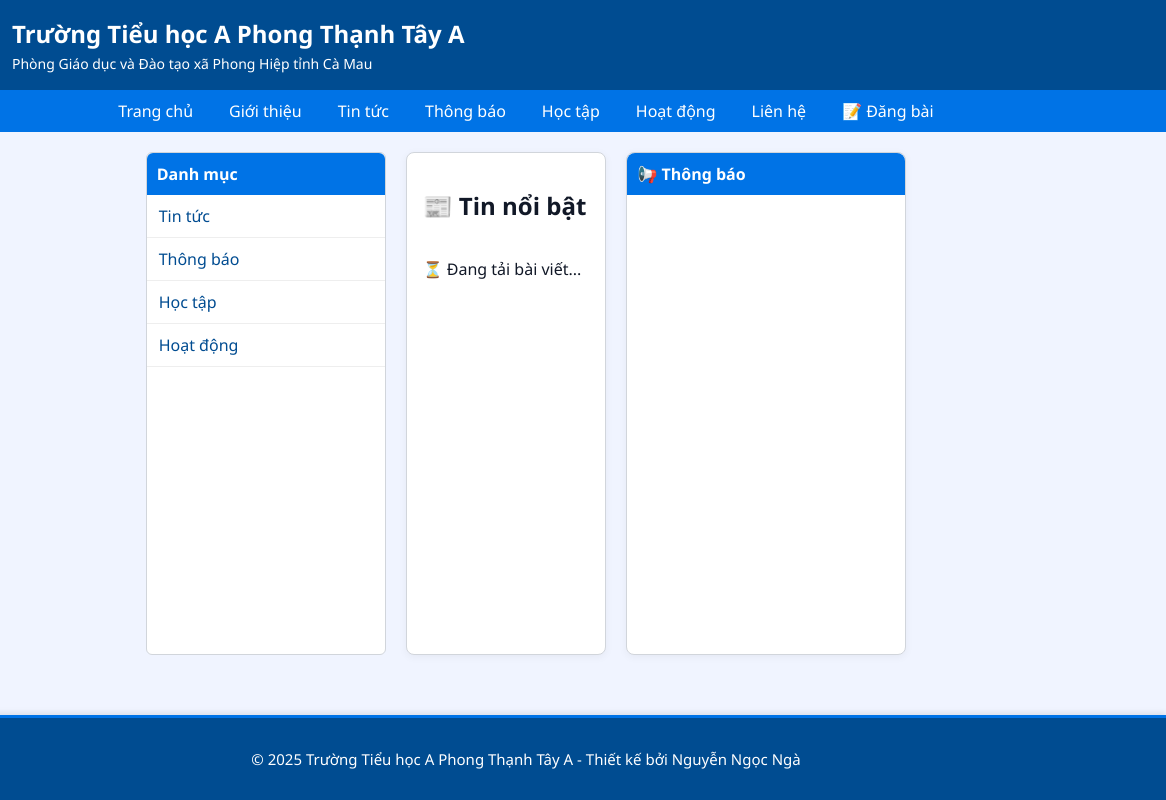
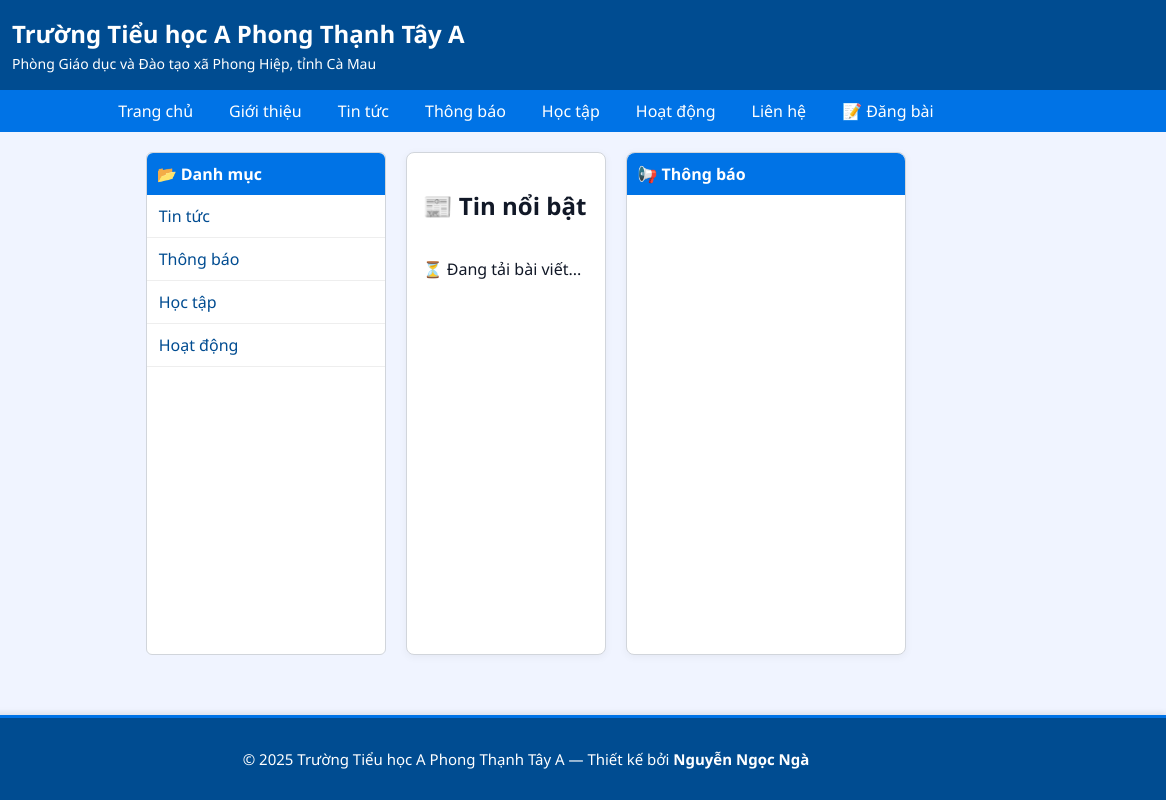
Before and after one commit to thaptta/thaptta.github.io, a plain HTML site: page index.html in a window 1280 px wide. Shown: the full height of the page, 114-1280 px from the left. Drawn offline with Linux system fonts and the light colour scheme; no server answers.

Commit message:
Update index.html

```diff
--- a/index.html
+++ b/index.html
@@ -13,7 +13,7 @@
       <img src="logo.png" alt="Logo trường" class="logo">
       <div class="title">
         <h1>Trường Tiểu học A Phong Thạnh Tây A</h1>
-        <p>Phòng Giáo dục và Đào tạo xã Phong Hiệp tỉnh Cà Mau</p>
+        <p>Phòng Giáo dục và Đào tạo xã Phong Hiệp, tỉnh Cà Mau</p>
       </div>
       <div id="user-info"></div>
     </div>
@@ -35,9 +35,9 @@
 
   <!-- ===== Main Layout ===== -->
   <div class="main">
-    <!-- Cột trái -->
+    <!-- Sidebar trái -->
     <aside class="sidebar">
-      <h3>Danh mục</h3>
+      <h3>📂 Danh mục</h3>
       <ul>
         <li><a href="#" data-category="Tin tức">Tin tức</a></li>
         <li><a href="#" data-category="Thông báo">Thông báo</a></li>
@@ -46,28 +46,28 @@
       </ul>
     </aside>
 
-    <!-- Cột giữa -->
+    <!-- Nội dung chính -->
     <section class="content">
       <h2>📰 Tin nổi bật</h2>
       <div id="posts-container" class="posts"></div>
     </section>
 
-    <!-- Cột phải -->
+    <!-- Sidebar phải -->
     <aside class="rightbar">
       <h3>📢 Thông báo</h3>
       <ul id="announcement-list">
-        <!-- Tự động thêm các thông báo -->
+        <!-- Tin thông báo mới sẽ được tải ở đây -->
       </ul>
     </aside>
   </div>
 
   <!-- ===== Footer ===== -->
   <footer class="footer">
-
-    <p>© 2025 Trường Tiểu học A Phong Thạnh Tây A - Thiết kế bởi Nguyễn Ngọc Ngà</p>
-
+    <p>© 2025 Trường Tiểu học A Phong Thạnh Tây A — Thiết kế bởi <strong>Nguyễn Ngọc Ngà</strong></p>
   </footer>
 
+  <!-- ===== Scripts ===== -->
   <script type="module" src="Scripts/main.js"></script>
+
 </body>
 </html>
```
